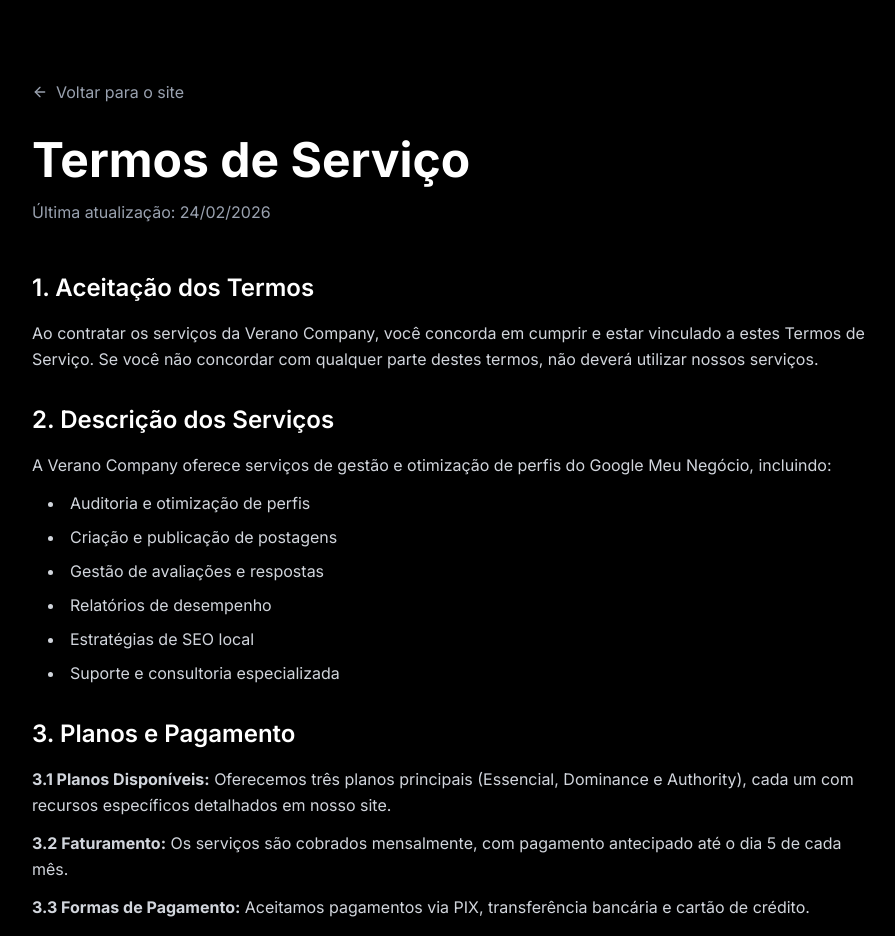
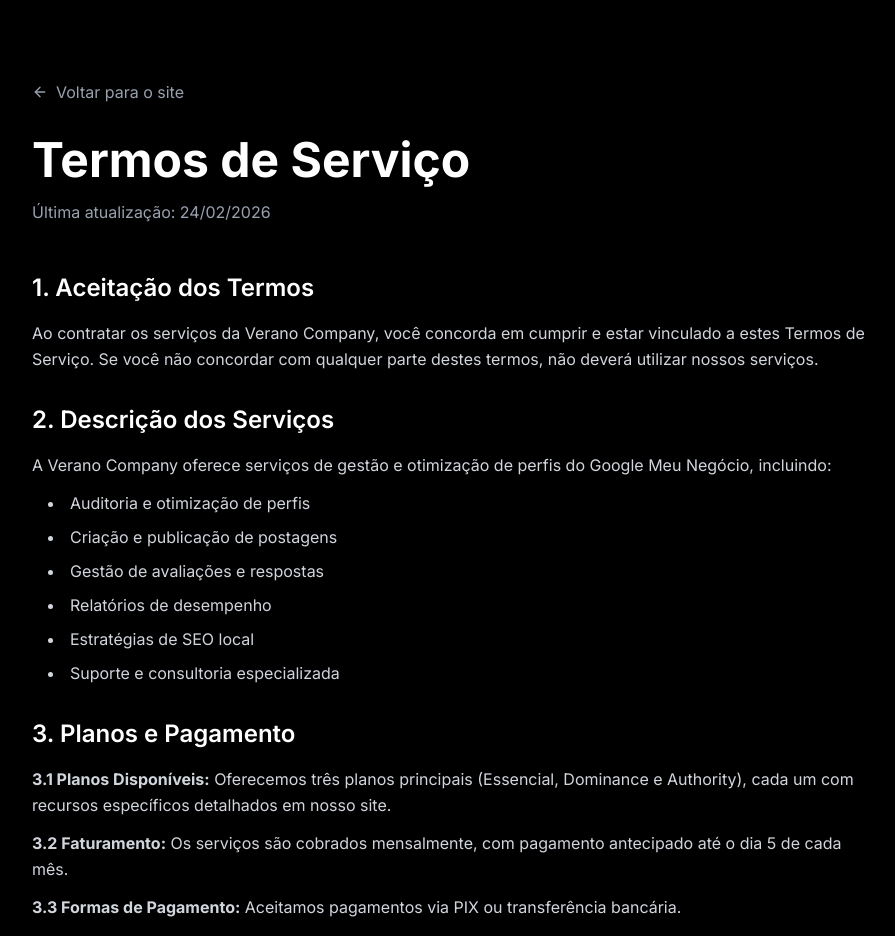
Before and after one commit to murilobauck/verano_lpV2, a React (Vite) app: page /termos in a window 1280 px wide. Shown: the top 936 px of the page, without its empty margins (184-1079 px from the left). Built offline with nearby package versions, Linux system fonts and the light colour scheme.

Commit message:
feat: remove credit card terms of service

```diff
--- a/src/app/components/TermsOfService.tsx
+++ b/src/app/components/TermsOfService.tsx
@@ -49,7 +49,7 @@
               <div className="space-y-3">
                 <p><strong>3.1 Planos Disponíveis:</strong> Oferecemos três planos principais (Essencial, Dominance e Authority), cada um com recursos específicos detalhados em nosso site.</p>
                 <p><strong>3.2 Faturamento:</strong> Os serviços são cobrados mensalmente, com pagamento antecipado até o dia 5 de cada mês.</p>
-                <p><strong>3.3 Formas de Pagamento:</strong> Aceitamos pagamentos via PIX, transferência bancária e cartão de crédito.</p>
+                <p><strong>3.3 Formas de Pagamento:</strong> Aceitamos pagamentos via PIX ou transferência bancária.</p>
                 <p><strong>3.4 Atraso no Pagamento:</strong> O não pagamento até a data de vencimento resultará na suspensão dos serviços após 5 dias úteis.</p>
                 <p><strong>3.5 Reajuste:</strong> Os valores podem ser reajustados anualmente com base no IGPM ou outro índice acordado.</p>
               </div>
```
